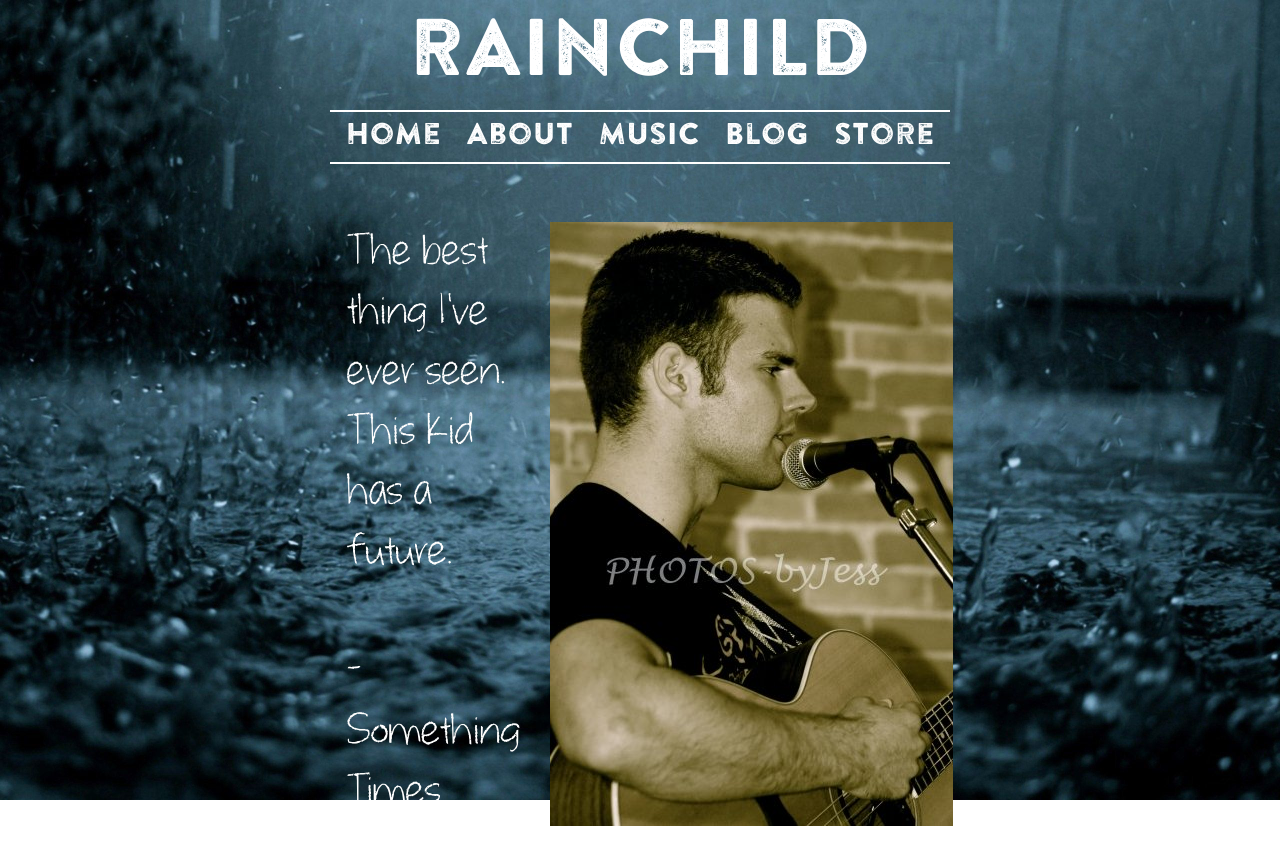
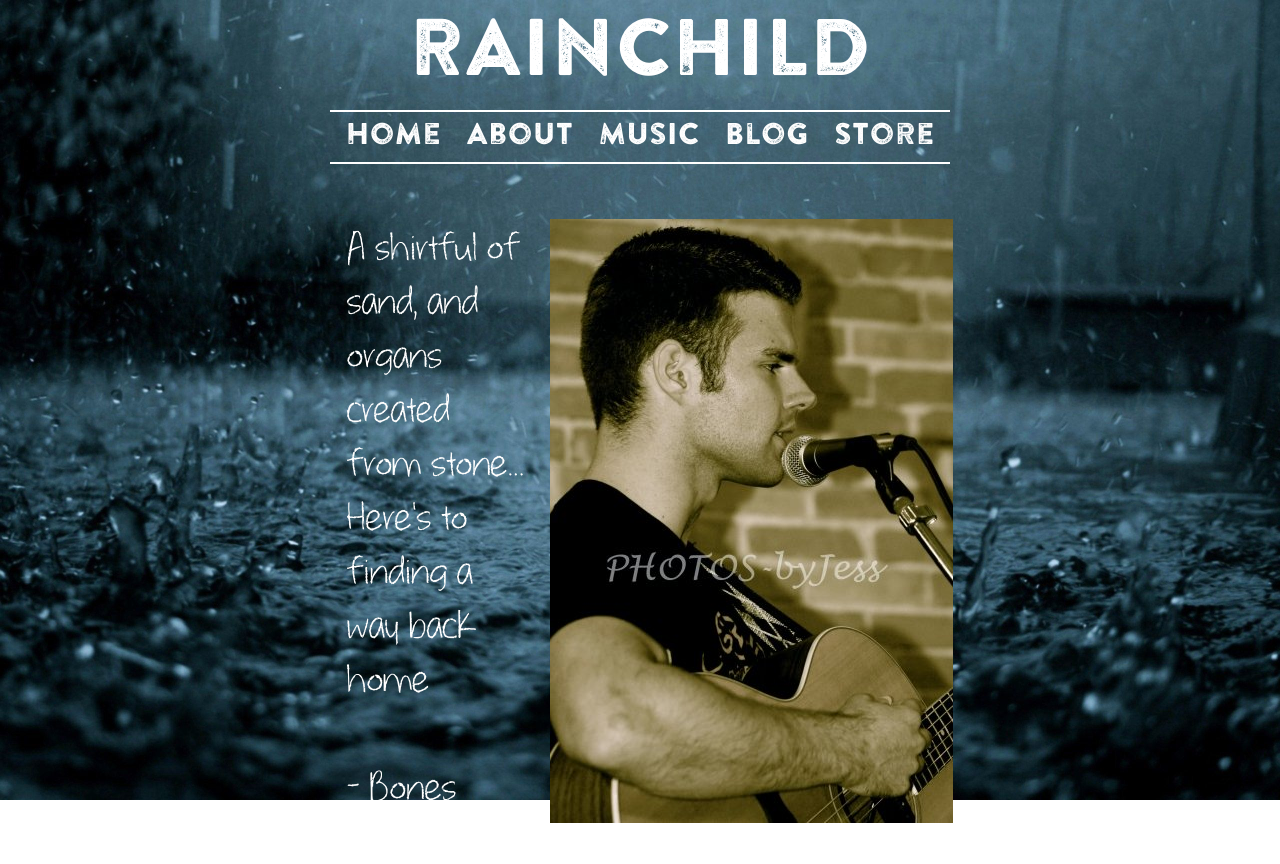
Before and after one commit to flybonzai/rainchildmusic, a React app: page / in a window 1280 px wide. Shown: the top 864 px of the page. Built offline with nearby package versions, Linux system fonts and the light colour scheme.

Commit message:
Update splash screen on Home

```diff
--- a/src/components/Home.js
+++ b/src/components/Home.js
@@ -10,10 +10,12 @@ const Home = (props) => {
       <Header/>
       <div className="ArtistPhotoAndDesc">
         <span className="ArtistShortDesc">
-          The best thing I've ever seen.  This kid has a future.
+          A shirtful of sand, and organs created from stone...
+          <br/>
+          Here's to finding a way back home
           <br/>
           <br/>
-          - <em>Something Times</em>
+          - <em>Bones</em>
         </span>
         <img src={photoImg} alt="Artist photo"/>
       </div>
--- a/src/stylesheets/Home.css
+++ b/src/stylesheets/Home.css
@@ -9,7 +9,7 @@
 
 .ArtistShortDesc {
   font-family: whatever, sans-serif;
-  font-size: 50px;
+  font-size: 45px;
   margin: 20px;
   line-height: 1.2;
   align-self: flex-start;
```
